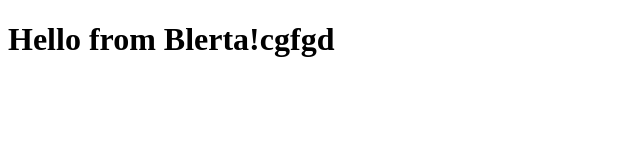
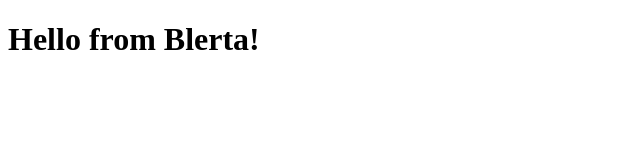
Before and after one commit to blerta1/node_test, a plain HTML site: page index.html in a window 1280 px wide. Shown: the whole page, without its empty margins (0-640 px from the left). Drawn offline with Linux system fonts and the light colour scheme.

Commit message:
cleaned up index.html

```diff
--- a/index.html
+++ b/index.html
@@ -5,6 +5,6 @@
     <title></title>
   </head>
   <body>
-    <h1>Hello from Blerta!cgfgd</h1>
+    <h1>Hello from Blerta!</h1>
   </body>
 </html>
```
